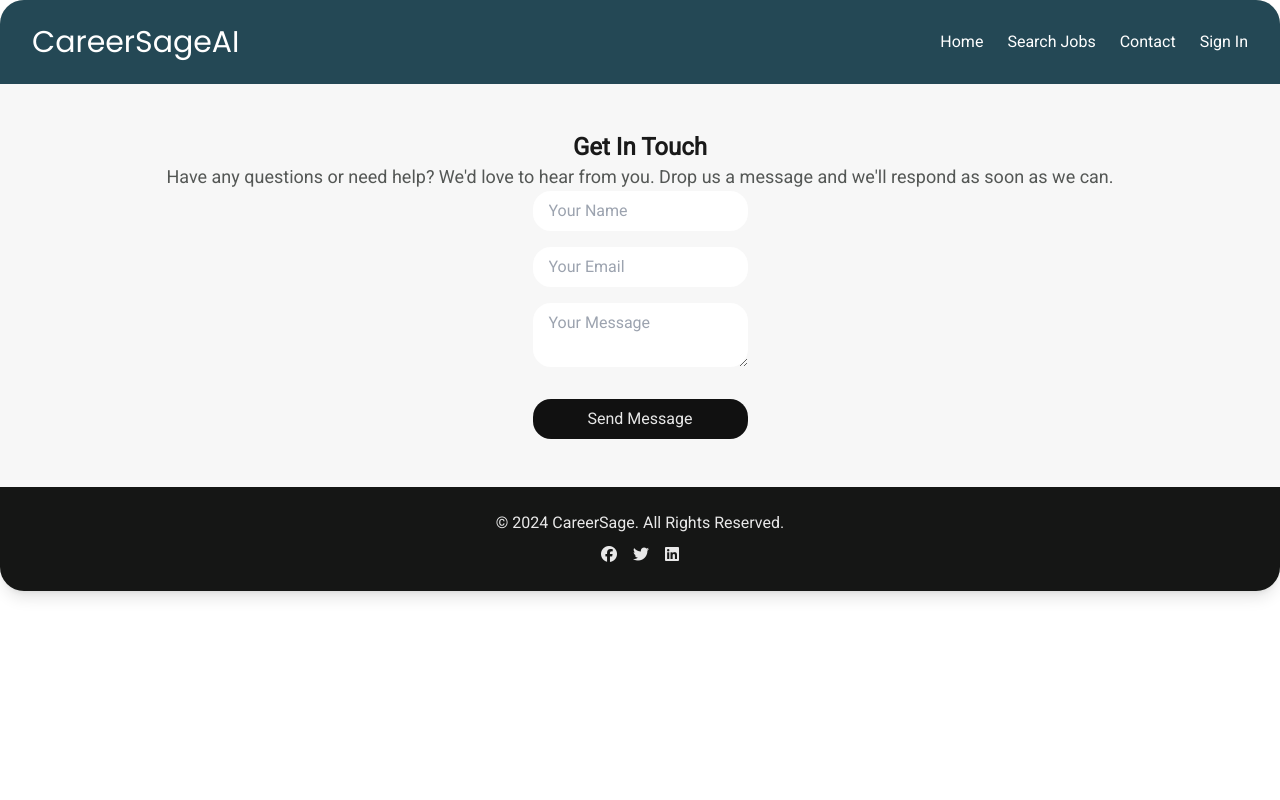
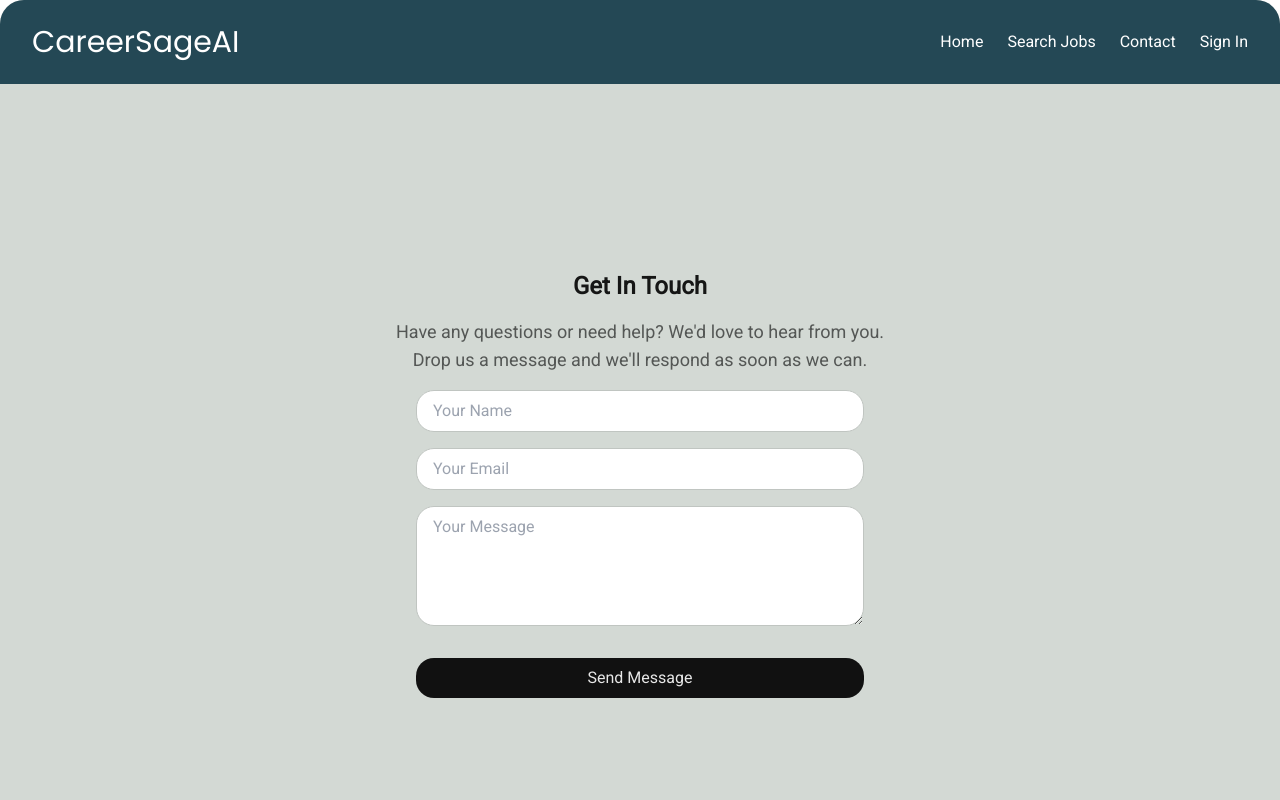
Before and after one commit to mason-lee19/CareerSageAI, a React (Create React App) app in the folder career-sage/: page /contact in a window 1280 px wide. Shown: the top 800 px of the page. Built offline with nearby package versions, Linux system fonts and the light colour scheme.

Commit message:
Updated contact page design

```diff
--- a/career-sage/src/pages/contact.js
+++ b/career-sage/src/pages/contact.js
@@ -3,26 +3,26 @@ import "../static/style.css";
 
 function Contact() {
   return (
-    <div className="flex flex-col items-center justify-center flex-grow px-6 py-12 bg-neutral-100">
-      <h1 className="text-2xl font-bold text-neutral-900">Get In Touch</h1>
-      <p className="text-lg text-neutral-600 my-4 text-center">
+    <div className="flex flex-col items-center justify-center flex-grow px-6 py-12 bg-neutral-500 min-h-[800px]">
+      <h1 className="text-2xl font-bold">Get In Touch</h1>
+      <p className="text-lg text-neutral-600 my-4 w-40 text-center">
         Have any questions or need help? We'd love to hear from you. Drop us a
         message and we'll respond as soon as we can.
       </p>
-      <form className="flex flex-col gap-4 w-full max-w-md">
+      <form className="flex flex-col gap-4 w-40 max-w-md">
         <input
           type="text"
           placeholder="Your Name"
-          className="w-full px-4 py-2 border border-neutral-300 rounded-md focus:outline-none focus:ring-2 focus:ring-primary-500"
+          className="w-full px-4 py-2 border border-neutral-300 rounded-md focus:outline-none focus:ring-2 focus:ring-primary"
         />
         <input
           type="email"
           placeholder="Your Email"
-          className="w-full px-4 py-2 border border-neutral-300 rounded-md focus:outline-none focus:ring-2 focus:ring-primary-500"
+          className="w-full px-4 py-2 border border-neutral-300 rounded-md focus:outline-none focus:ring-2 focus:ring-primary"
         />
         <textarea
           placeholder="Your Message"
-          className="w-full px-4 py-2 border border-neutral-300 rounded-md h-[120px] focus:outline-none focus:ring-2 focus:ring-primary-500"
+          className="w-full px-4 py-2 border border-neutral-300 rounded-md h-[120px] focus:outline-none focus:ring-2 focus:ring-primary"
         />
         <button
           type="submit"
--- a/career-sage/src/pages/jobsearch.js
+++ b/career-sage/src/pages/jobsearch.js
@@ -10,7 +10,7 @@ function JobSearch() {
         <section className="p-8 border-b border-neutral-200">
           <div className="flex items-center gap-4">
             <input
-              className="flex-grow max-width width-36 py-3 px-4 bg-neutral-100 rounded-md text-neutral-950 text-lg"
+              className="flex-grow w-full width-36 py-3 px-4 bg-neutral-100 rounded-md text-neutral-950 text-lg"
               placeholder="Search by job title, skill, or company..."
             />
             <button className="py-3 px-6 bg-primary-500 text-primary-50 rounded-md text-lg shadow-sm hover:bg-primary-600">
--- a/career-sage/src/static/style.css
+++ b/career-sage/src/static/style.css
@@ -344,6 +344,10 @@ video {
   margin-left: auto;
   margin-right: auto;
 }
+#webcrumbs .my-4 {
+  margin-bottom: 16px;
+  margin-top: 16px;
+}
 #webcrumbs .mb-2 {
   margin-bottom: 8px;
 }
@@ -380,8 +384,14 @@ video {
 #webcrumbs .h-\[8px\] {
   height: 8px;
 }
+#webcrumbs .h-\[60px\] {
+  height: 60px;
+}
 #webcrumbs .h-\[100px\] {
   height: 100px;
+}
+#webcrumbs .h-\[120px\] {
+  height: 120px;
 }
 #webcrumbs .h-\[150px\] {
   height: 150px;
@@ -397,6 +407,12 @@ video {
 }
 #webcrumbs .h-\[800px\] {
   height: 800px;
+}
+#webcrumbs .min-h-\[600px\] {
+  min-height: 600px;
+}
+#webcrumbs .min-h-\[800px\] {
+  min-height: 800px;
 }
 #webcrumbs .min-h-\[1000px\] {
   min-height: 1000px;
@@ -416,13 +432,22 @@ video {
 #webcrumbs .w-\[400px\] {
   width: 400px;
 }
+#webcrumbs .w-\[800px\] {
+  width: 800px;
+}
 #webcrumbs .w-\[1200px\] {
   width: 1200px;
+}
+#webcrumbs .max-w-md {
+  max-width: 28rem;
 }
 #webcrumbs .width-36 {
   max-width: 36rem;
 }
-#webcrumbs .max-width {
+#webcrumbs .w-40 {
+  width: 40%;
+}
+#webcrumbs .w-full {
   width: 100%;
 }
 #webcrumbs .cursor-pointer {
@@ -486,16 +511,19 @@ video {
   border-top-left-radius: 24px;
   border-top-right-radius: 24px;
 }
+#webcrumbs .border {
+  border-width: 1px;
+}
 #webcrumbs .border-b {
   border-bottom-width: 1px;
-}
-#webcrumbs .border-neutral-200 {
-  --tw-border-opacity: 1;
-  border-color: rgb(240 240 240 / var(--tw-border-opacity));
 }
 #webcrumbs .bg-black {
   --tw-bg-opacity: 1;
   background-color: rgb(0 0 0 / var(--tw-bg-opacity));
+}
+#webcrumbs .bg-neutral-50 {
+  --tw-bg-opacity: 1;
+  background-color: rgb(211 217 212 / var(--tw-bg-opacity));
 }
 #webcrumbs .bg-neutral-100 {
   --tw-bg-opacity: 1;
@@ -504,6 +532,14 @@ video {
 #webcrumbs .bg-neutral-200 {
   --tw-bg-opacity: 1;
   background-color: rgb(240 240 240 / var(--tw-bg-opacity));
+}
+#webcrumbs .border-neutral-300 {
+  --tw-border-opacity: 1;
+  border-color: rgb(192 197 193 / var(--tw-border-opacity));
+}
+#webcrumbs .bg-neutral-900 {
+  --tw-bg-opacity: 1;
+  background-color: rgb(21 22 21 / var(--tw-bg-opacity));
 }
 #webcrumbs .bg-primary-500 {
   --tw-bg-opacity: 1;
@@ -516,14 +552,6 @@ video {
 #webcrumbs .rounded-t-lg {
   border-top-left-radius: 24px;
   border-top-right-radius: 24px;
-}
-#webcrumbs .bg-neutral-50 {
-  --tw-bg-opacity: 1;
-  background-color: rgb(211 217 212 / var(--tw-bg-opacity));
-}
-#webcrumbs .bg-neutral-900 {
-  --tw-bg-opacity: 1;
-  background-color: rgb(21 22 21 / var(--tw-bg-opacity));
 }
 #webcrumbs .bg-primary {
   --tw-bg-opacity: 1;
@@ -602,7 +630,7 @@ video {
 }
 #webcrumbs .text-2xl {
   font-size: 24px;
-  line-height: 31.200000000000003px;
+  line-height: 32px;
 }
 #webcrumbs .text-3xl {
   font-size: 30px;
@@ -633,6 +661,28 @@ video {
 }
 #webcrumbs .font-semibold {
   font-weight: 600;
+}
+#webcrumbs :is(.bg-neutral-100) {
+  color: rgba(0, 0, 0, 0.9) !important;
+}
+#webcrumbs :is(.bg-primary-500) {
+  color: hsla(0, 0%, 100%, 0.9) !important;
+}
+#webcrumbs .focus\:ring-2:focus {
+  --tw-ring-offset-shadow: var(--tw-ring-inset) 0 0 0
+    var(--tw-ring-offset-width) var(--tw-ring-offset-color);
+  --tw-ring-shadow: var(--tw-ring-inset) 0 0 0
+    calc(2px + var(--tw-ring-offset-width)) var(--tw-ring-color);
+  box-shadow: var(--tw-ring-offset-shadow), var(--tw-ring-shadow),
+    var(--tw-shadow, 0 0 #0000);
+}
+#webcrumbs .focus\:ring-primary-500:focus {
+  --tw-ring-opacity: 1;
+  --tw-ring-color: rgb(36 72 85 / var(--tw-ring-opacity));
+}
+#webcrumbs .focus\:outline-none:focus {
+  outline: 2px solid transparent;
+  outline-offset: 2px;
 }
 #webcrumbs .text-neutral-600 {
   --tw-text-opacity: 1;
```
